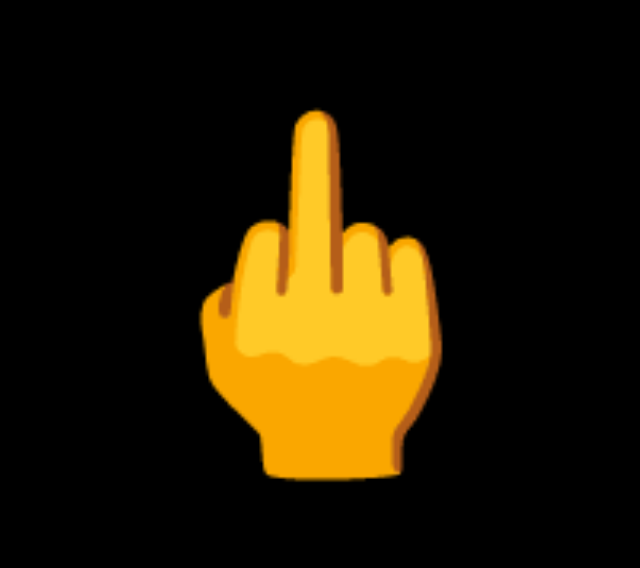
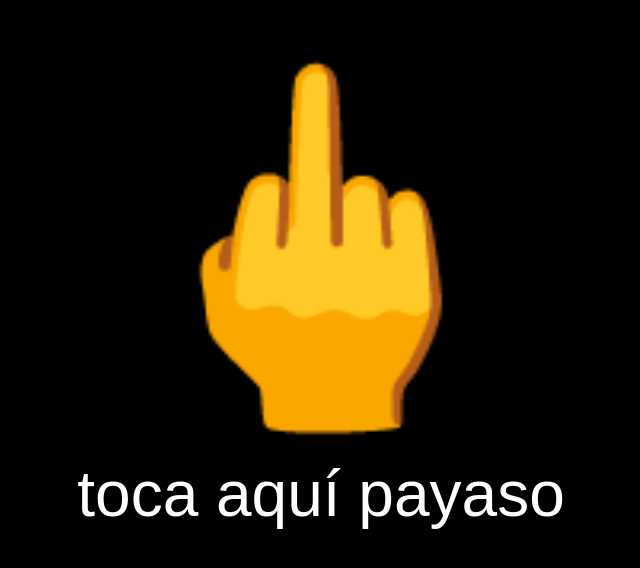
Before and after one commit to Skorpionzz/Nfc-ofensivo, a plain HTML site: page index.html in a window 1280 px wide. Shown: the part 104-672 px from the top of the page, without its empty margins (319-959 px from the left). Drawn offline with Linux system fonts and the light colour scheme.

Commit message:
Update index.html

```diff
--- a/index.html
+++ b/index.html
@@ -13,9 +13,12 @@
         height: 100%;
         background: black;
         display: flex;
+        flex-direction: column;
         justify-content: center;
         align-items: center;
         overflow: hidden;
+        color: white;
+        font-family: sans-serif;
     }
 
     #finger {
@@ -23,6 +26,13 @@
         cursor: pointer;
         animation: pulse 1.2s infinite;
         user-select: none;
+        text-align: center;
+    }
+
+    #fingerText {
+        margin-top: 20px;
+        font-size: 5vw;
+        text-align: center;
     }
 
     @keyframes pulse {
@@ -55,6 +65,7 @@
 <body>
 
 <div id="finger">🖕</div>
+<div id="fingerText">toca aquí payaso</div>
 
 <div id="videoContainer">
     <video id="video" controls autoplay>
@@ -66,15 +77,17 @@
 <script>
 document.addEventListener("DOMContentLoaded", () => {
     const finger = document.getElementById("finger");
+    const fingerText = document.getElementById("fingerText");
     const videoContainer = document.getElementById("videoContainer");
     const video = document.getElementById("video");
 
     finger.addEventListener("click", () => {
-        // Mostrar contenedor y ocultar el botón
+        // Mostrar contenedor de vídeo y ocultar el dedo y texto
         videoContainer.style.display = "flex";
         finger.style.display = "none";
+        fingerText.style.display = "none";
 
-        // Reproducción con sonido (no muted)
+        // Reproducción con sonido
         video.muted = false;
         video.currentTime = 0;
 
```
